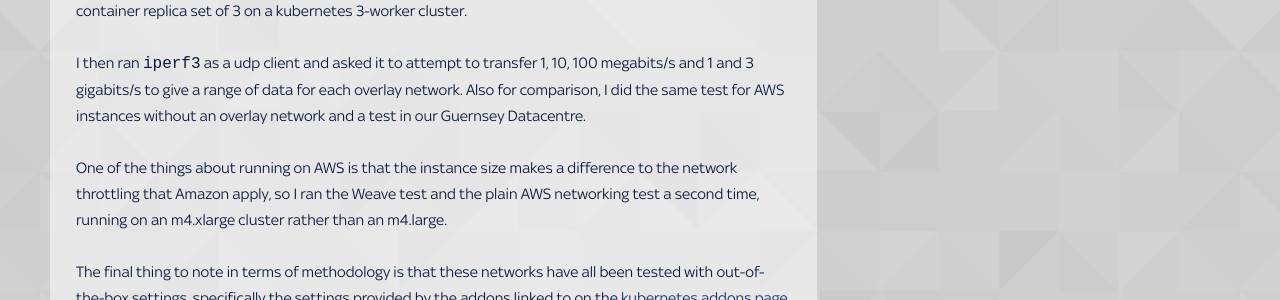
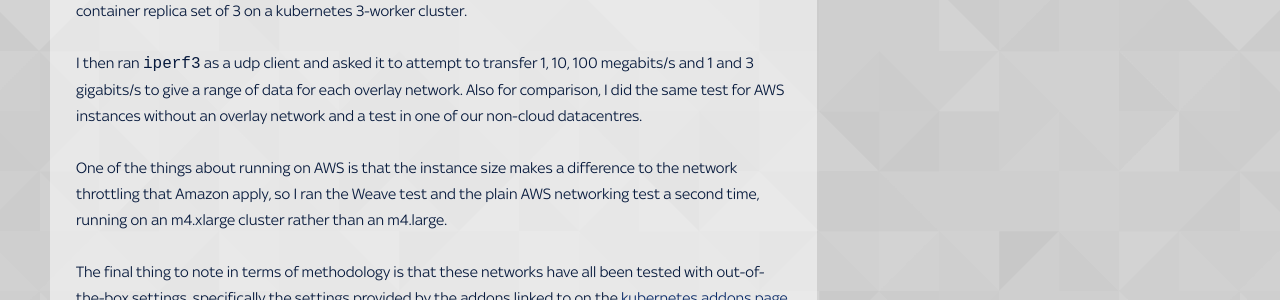
Before and after one commit to skybet/skybet.github.io, a Jekyll site: the page built from _posts/2017-02-02-overlay-network-performance-testing.md, in a window 1280 px wide and 900 px high, scrolled down 1762 px. Shown: the part 226-526 px from the top of the window. Built offline with Jekyll 4.4.1, drawn with Linux system fonts in a browser that asks for light colours; nearby versions of some CDN libraries; some web fonts are replaced; comment, search, counter and statistics services are not loaded.

Commit message:
Datacentre doesn't need to be specific

```diff
--- a/_posts/2017-02-02-overlay-network-performance-testing.md
+++ b/_posts/2017-02-02-overlay-network-performance-testing.md
@@ -37,7 +37,7 @@ Having done a fair bit of reading and looking at the tools available to test the
 
 To ensure that the test was cross-AZ in amazon (profile for worst-case, it can only get better!), I used a container replica set of 3 on a kubernetes 3-worker cluster.
 
-I then ran `iperf3` as a udp client and asked it to attempt to transfer 1, 10, 100 megabits/s and 1 and 3 gigabits/s to give a range of data for each overlay network.   Also for comparison, I did the same test for AWS instances without an overlay network and a test in our Guernsey Datacentre.
+I then ran `iperf3` as a udp client and asked it to attempt to transfer 1, 10, 100 megabits/s and 1 and 3 gigabits/s to give a range of data for each overlay network.   Also for comparison, I did the same test for AWS instances without an overlay network and a test in one of our non-cloud datacentres.
 
 One of the things about running on AWS is that the instance size makes a difference to the network throttling that Amazon apply, so I ran the Weave test and the plain AWS networking test a second time, running on an m4.xlarge cluster rather than an m4.large.
 
```
